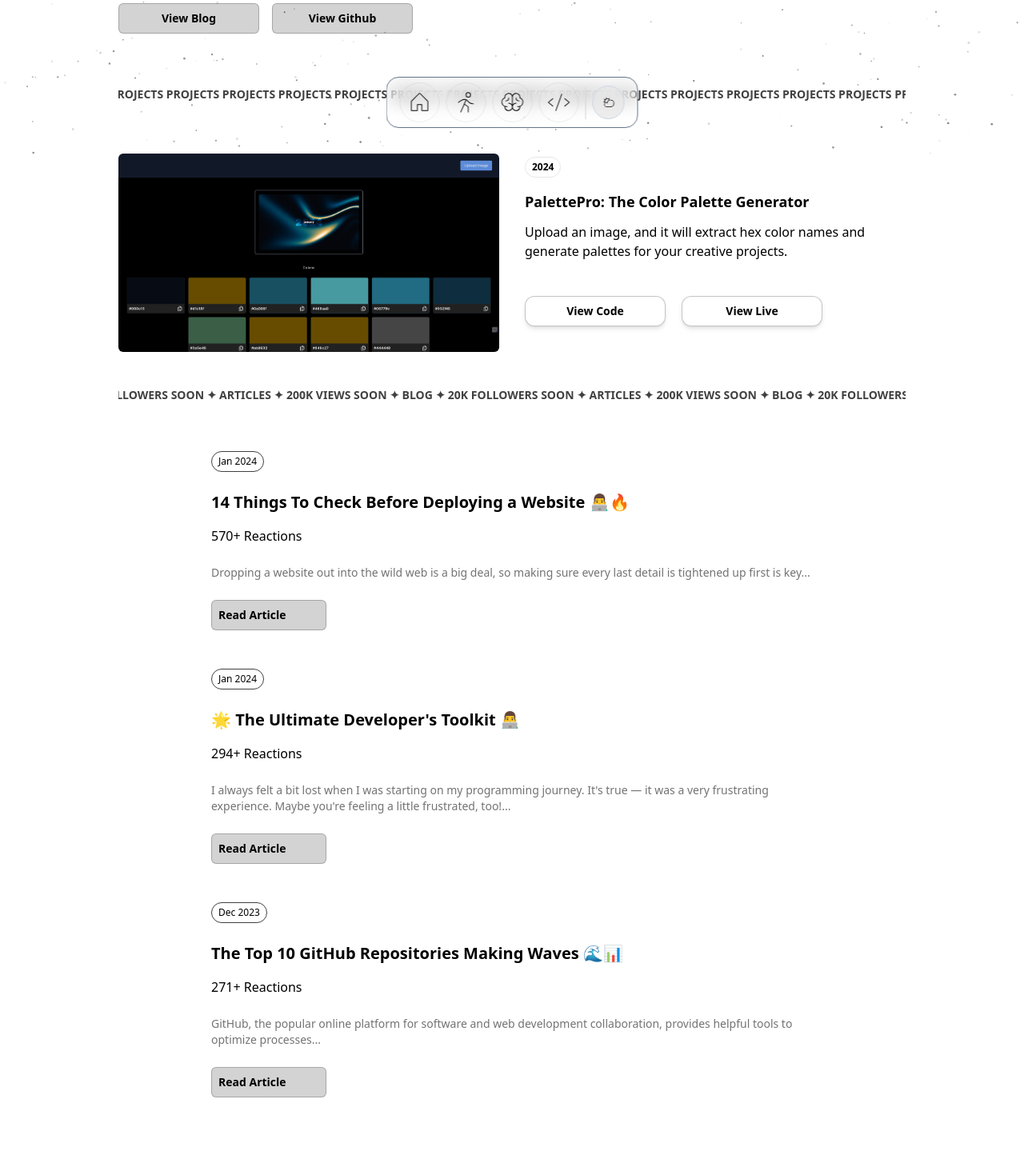
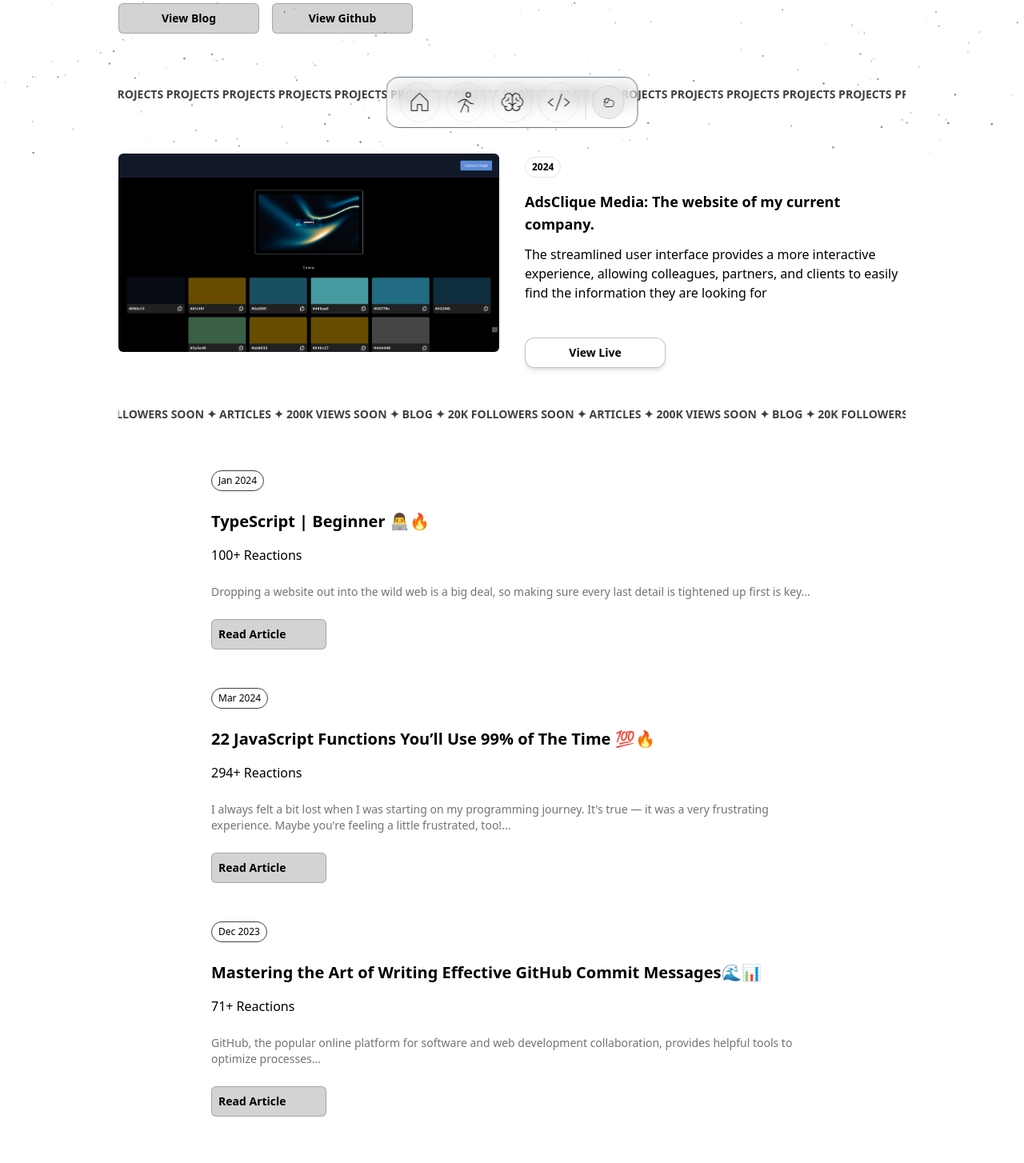
Before and after one commit to Safdar-Ali-India/safdar-Portfolio, a Next.js app: page / in a window 1280 px wide. Shown: the part 608-2062 px from the top of the page at 80% size. Built offline with nearby package versions, Linux system fonts and the light colour scheme.

Commit message:
cursor implemented + extra changes

```diff
--- a/app/about/page.jsx
+++ b/app/about/page.jsx
@@ -51,7 +51,7 @@ function page() {
           </h3>
 
           <p className="mb-9 mt-4 text-sm md:text-base lg:text-lg">
-            Hey there! I&apos;m Safdar Ali, a 22-year-old full-stack developer from profession. I got into the world of coding early on and fell in love with the idea of creating things using code. With 4 years of experience in web development, I&apos;ve grown passionate about designing practical websites that cater to my clients&apos; needs.
+            Hey there! I&apos;m Safdar Ali, a 23-year-old full-stack developer from profession. I got into the world of coding early on and fell in love with the idea of creating things using code. With 4 years of experience in web development, I&apos;ve grown passionate about designing practical websites that cater to my clients&apos; needs.
           </p>
 
           <p className="mb-9 mt-4 text-sm md:text-base lg:text-lg">
@@ -72,11 +72,11 @@ function page() {
           </h3>
           <div className="dark:text-neutral-300 font-InterMedium mt-3 text-sm lg:text-lg light:text-slate-800">
             <ul>
-              <li> Created more tha 70+ lectures 👨‍💻 on Coding </li>
+            <li> Created more tha 70+ coding lectures 👨‍💻 on YouTube </li>
               <li>🛠 Made 20+ Projects Using MERN</li>
               <li>💵 Made my first 140$ w/ Freelancing</li>
-              <li>🌟 Hit 20K+ Followers on Blog</li>
-              <li>⚡️ Listed as the Top Writer on DEV.to</li>
+              <li>🌟 Hit 3K+ Followers on Blog / LinkedIn</li>
+
             </ul>
           </div>
 
--- a/app/layout.js
+++ b/app/layout.js
@@ -11,8 +11,8 @@ import "./globals.css";
 const inter = Inter({ subsets: ["latin"] });
 
 export const metadata = {
-  title: "ArjunCodess - Portfolio",
-  description: "Portfolio of a Passionate Talented Young Full-Stack Developer, Writer and Student by Profession from India 🇮🇳",
+  title: "Safdar Ali - Portfolio",
+  description: "Portfolio of a Passionate Talented Young Full-Stack Developer, Writer and YouTuber by Profession from India 🇮🇳",
 };
 
 export default function RootLayout({ children }) {
--- a/app/page.js
+++ b/app/page.js
@@ -37,37 +37,37 @@ const PROJECTS = [
   {
     imgLink: img1,
     year: '2024',
-    title: "PalettePro: The Color Palette Generator",
-    subT: "Upload an image, and it will extract hex color names and generate palettes for your creative projects.",
-    liveCode: "https://github.com/ArjunCodess/palettepro",
-    liveLink: "https://palettepro.vercel.app/",
+    title: "AdsClique Media: The website of my current company.",
+    subT: "The streamlined user interface provides a more interactive experience, allowing colleagues, partners, and clients to easily find the information they are looking for",
+    // liveCode: "https://github.com/ArjunCodess/palettepro",
+    liveLink: "https://adsclique.com/",
   },
 ];
 
 let BLOGS = [
   {
     date: "Jan 2024",
-    title: "14 Things To Check Before Deploying a Website 👨‍💻🔥",
-    reactions: "570+ Reactions",
+    title: "TypeScript | Beginner 👨‍💻🔥",
+    reactions: "100+ Reactions",
     subTitle:
       "Dropping a website out into the wild web is a big deal, so making sure every last detail is tightened up first is key...",
-    link: "https://dev.to/arjuncodess/14-things-to-check-before-deploying-a-website-49ee",
+    link: "https://medium.com/@safdaralii/typescript-beginner-d65a2e64adc5",
   },
   {
-    date: "Jan 2024",
-    title: "🌟 The Ultimate Developer's Toolkit 👨‍💻",
+    date: "Mar 2024",
+    title: "22 JavaScript Functions You’ll Use 99% of The Time 💯🔥",
     reactions: "294+ Reactions",
     subTitle:
       "I always felt a bit lost when I was starting on my programming journey. It's true — it was a very frustrating experience. Maybe you're feeling a little frustrated, too!...",
-    link: "https://dev.to/arjuncodess/the-ultimate-developers-toolkit-4a7f",
+    link: "https://medium.com/p/d18139870f9f",
   },
   {
     date: "Dec 2023",
-    title: "The Top 10 GitHub Repositories Making Waves 🌊📊",
-    reactions: "271+ Reactions",
+    title: "Mastering the Art of Writing Effective GitHub Commit Messages🌊📊",
+    reactions: "71+ Reactions",
     subTitle:
       "GitHub, the popular online platform for software and web development collaboration, provides helpful tools to optimize processes...",
-    link: "https://dev.to/arjuncodess/the-top-10-github-repositories-making-waves-4p1o",
+    link: "https://medium.com/@safdaralii/mastering-the-art-of-writing-effective-github-commit-messages-270a3bc7f1b6",
   },
 ];
 
@@ -327,9 +327,9 @@ function Home() {
                         {each.subT}
                       </p>
                       <div className="flex gap-x-5">
-                        <button className="mt-11 border border-neutral-700/30 rounded-xl p-2 px-7 lg:w-44 w-full bg-white dark:bg-neutral-800/10 text-sm text-black hover:tracking-widest transition-all duration-300 hover:font-bold dark:text-neutral-400 font-semibold shadow-md light:text-slate-800">
+                        {/* <button className="mt-11 border border-neutral-700/30 rounded-xl p-2 px-7 lg:w-44 w-full bg-white dark:bg-neutral-800/10 text-sm text-black hover:tracking-widest transition-all duration-300 hover:font-bold dark:text-neutral-400 font-semibold shadow-md light:text-slate-800">
                           <Link href={each.liveCode}>View Code</Link>
-                        </button>
+                        </button> */}
 
                         <button className="mt-11 border border-neutral-700/30 rounded-xl p-2 px-7 lg:w-44 w-full bg-white dark:bg-neutral-800/10 text-sm text-black hover:tracking-widest transition-all duration-300 hover:font-bold dark:text-neutral-400 font-semibold shadow-md light:text-slate-800">
                           <Link href={each.liveLink}>View Live</Link>
```
Also changed, not shown: 1 other file (tests, documents, lock files or other folders).
